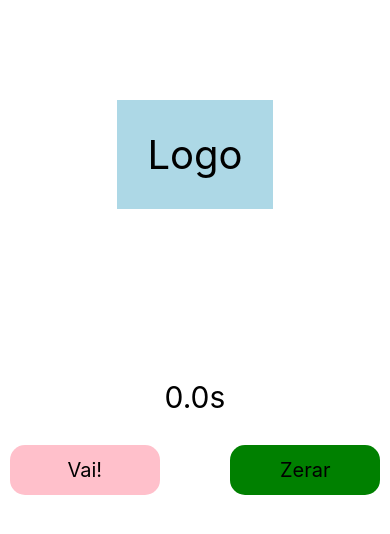
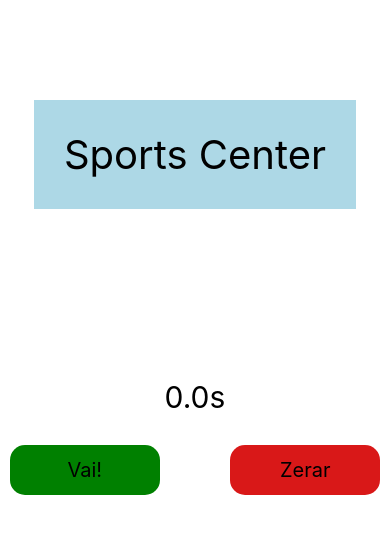
Before and after one commit to Alex-Ferreira-Santos/cronometro, a React Native app: screen / in a window 390 px wide. Shown: the top 534 px of the page. Built offline with nearby package versions, Linux system fonts and the light colour scheme.

Commit message:
botão de pausa

```diff
--- a/App.js
+++ b/App.js
@@ -1,7 +1,8 @@
 import { StatusBar } from 'expo-status-bar';
 import React, { Component }from 'react';
 import { render } from 'react-dom';
-import { StyleSheet, Text, View, Button, TouchableOpacity } from 'react-native';
+import {Text, View, TouchableOpacity } from 'react-native';
+import styles from './src/styles/index'
 
 export default class App extends Component {
 
@@ -12,12 +13,15 @@ export default class App extends Component {
       minutos: '',
       zerar: 'Zerar',
       comecar: 'Vai!',
+      style: styles.vai
     }
     this.contador = this.contador.bind(this)
     this.zerar = this.zerar.bind(this)
   }
 
   contador(){
+    this.setState({style: styles.pausar})
+    this.setState({comecar: 'Pausar'})
     setInterval(() =>{
           let time = this.state.tempo + 0.1
           if(time>59.9){
@@ -39,14 +43,14 @@ export default class App extends Component {
   render(){
     return (
       <View style={styles.container}>
-        <Text style={styles.logo}>Logo</Text>
+        <Text style={styles.logo}>Sports Center</Text>
         <Text style={styles.time}>{this.state.minutos}{this.state.tempo.toFixed(1)}s</Text>
         <View style={styles.buttons}>
-          <TouchableOpacity style={styles.vai} onPress={this.contador}>
-            <Text style={styles.textVai}>{this.state.comecar}</Text>
+          <TouchableOpacity style={this.state.style} onPress={this.contador}>
+            <Text style={styles.text}>{this.state.comecar}</Text>
           </TouchableOpacity>
           <TouchableOpacity style={styles.zerar} onPress={this.zerar}>
-            <Text style={styles.textZerar}>{this.state.zerar}</Text>
+            <Text style={styles.text}>{this.state.zerar}</Text>
           </TouchableOpacity>
         </View>
         <StatusBar style="auto" />
@@ -55,53 +59,3 @@ export default class App extends Component {
   }
 
 }
-
-const styles = StyleSheet.create({
-  container: {
-    flex: 1,
-    backgroundColor: '#fff',
-    alignItems: 'center',
-    justifyContent: 'center',
-    fontFamily: 'Arial'
-  },
-  logo:{
-    position: 'absolute',
-    backgroundColor: 'lightblue',
-    fontSize: 40,
-    padding: 30,
-    top: 100,
-  },
-  time:{
-    fontSize: 30,
-
-  },
-  buttons:{
-    width: '95%',
-    top: 30,
-    justifyContent: 'space-between',
-    flexDirection: 'row',
-    alignItems: 'center',
-  },
-  vai:{
-    backgroundColor: 'pink',
-    width: 150,
-    height: 50,
-    justifyContent: 'center',
-    borderRadius: 15,
-  },
-  textVai:{
-    textAlign: 'center',
-    fontSize: 20,
-  },
-  zerar:{
-    backgroundColor: 'green',
-    width: 150,
-    height: 50,
-    justifyContent: 'center',
-    borderRadius: 15,
-  },
-  textZerar:{
-    textAlign: 'center',
-    fontSize: 20,
-  }
-});
--- /dev/null
+++ b/src/styles/index.js
@@ -0,0 +1,52 @@
+import {StyleSheet} from 'react-native'
+
+const styles = StyleSheet.create({
+    container: {
+      flex: 1,
+      backgroundColor: '#fff',
+      alignItems: 'center',
+      justifyContent: 'center',
+      fontFamily: 'Arial'
+    },
+    logo:{
+      position: 'absolute',
+      backgroundColor: 'lightblue',
+      fontSize: 40,
+      padding: 30,
+      top: 100,
+    },
+    time:{
+      fontSize: 30,
+
+    },
+    buttons:{
+      width: '95%',
+      top: 30,
+      justifyContent: 'space-between',
+      flexDirection: 'row',
+      alignItems: 'center',
+    },
+    vai:{
+      backgroundColor: 'green',
+      width: 150,
+      height: 50,
+      justifyContent: 'center',
+      borderRadius: 15,
+    },
+    pausar:{
+      backgroundColor: 'orange'
+    },
+    text:{
+      textAlign: 'center',
+      fontSize: 20,
+    },
+    zerar:{
+      backgroundColor: '#d91818',
+      width: 150,
+      height: 50,
+      justifyContent: 'center',
+      borderRadius: 15,
+    },
+});
+
+export default styles
```
